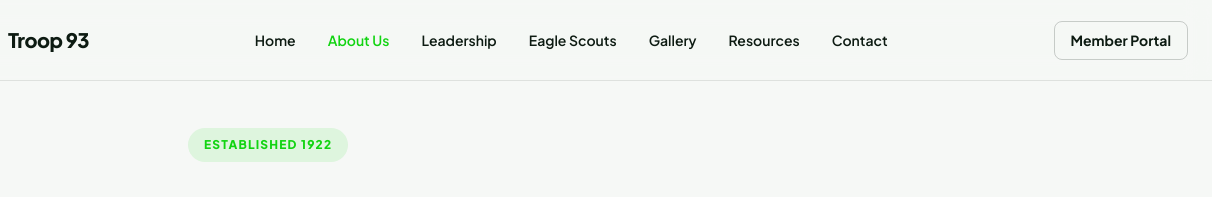
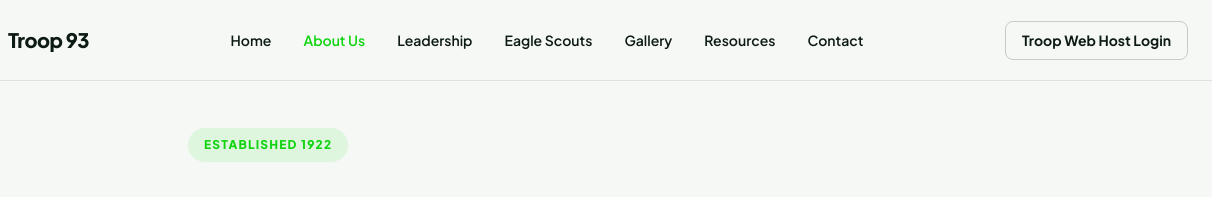
Before and after one commit to sanjayguragain/troop93website, a plain HTML site: page about.html in a window 1280 px wide. Shown: the top 197 px of the page, 68-1280 px from the left. Drawn offline with nearby package versions, Linux system fonts and the light colour scheme.

Commit message:
Rename Member Portal to Troop Web Host Login site-wide

```diff
--- a/about.html
+++ b/about.html
@@ -50,8 +50,8 @@
 
             <div class="flex items-center gap-4">
                 <a href="https://www.troopwebhost.org/Troop93Fullerton/Index.htm" target="_blank" class="hidden md-flex"
-                    style="font-size: 0.875rem; font-weight: 700; border: 1px solid rgba(13,27,18,0.2); padding: 0.5rem 1rem; border-radius: 0.5rem;">Member
-                    Portal</a>
+                    style="font-size: 0.875rem; font-weight: 700; border: 1px solid rgba(13,27,18,0.2); padding: 0.5rem 1rem; border-radius: 0.5rem;">Troop
+                    Web Host Login</a>
                 <button class="md-hidden mobile-menu-btn">
                     <span class="material-symbols-outlined">menu</span>
                 </button>
```
Also changed, not shown: contact.html (+2 -2 lines), eagles.html (+2 -2 lines), gallery.html (+2 -2 lines), index.html (+2 -2 lines), join.html (+2 -2 lines), leadership.html (+2 -2 lines), resources.html (+2 -2 lines), resources/join-bsa.html (+2 -2 lines), resources/packing-list.html (+2 -2 lines), resources/ten-essentials.html (+2 -2 lines).
